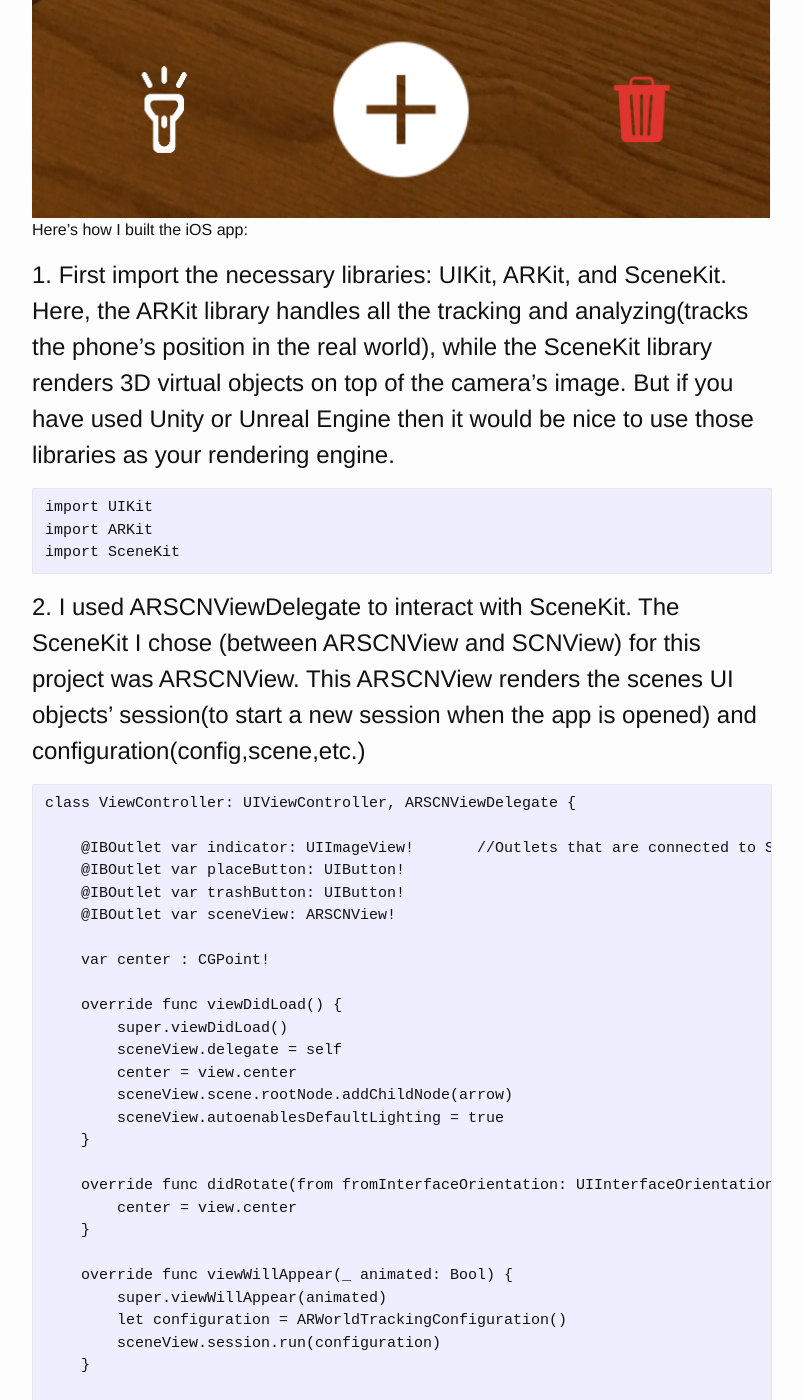
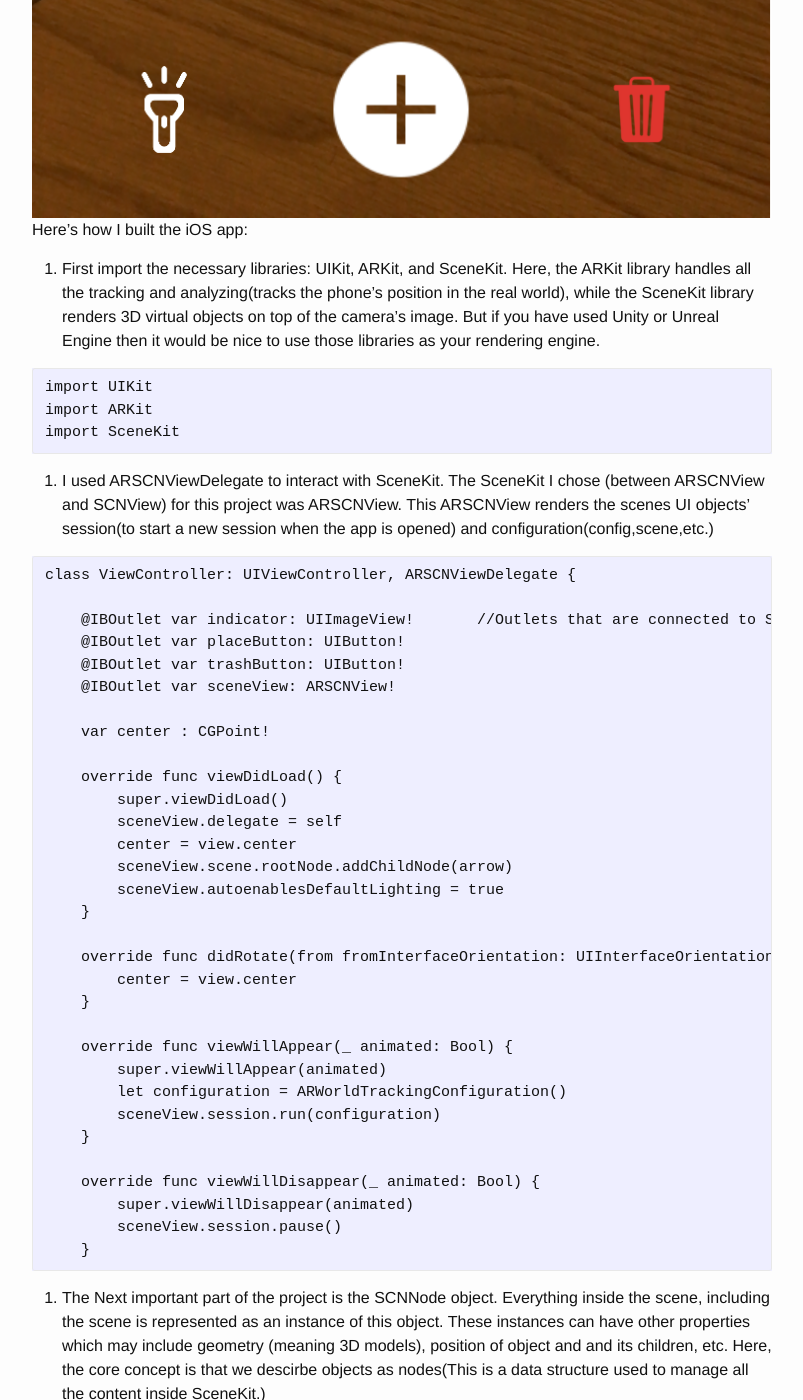
Before and after one commit to alexalwks2/aaronjohn2.github.io, a Jekyll site: the page built from _posts/2018-08-18-ar-ruler.md, in a window 1280 px wide and 1400 px high, scrolled down 1427 px. Shown: the whole window, without its empty margins (238-1041 px from the left). Built offline with Jekyll 4.4.1, drawn with Linux system fonts in a browser that asks for light colours; comment, search, counter and statistics services are not loaded; some of the changed text lies outside the part shown.

Commit message:
Update 2018-08-18-ar-ruler.md

````diff
--- a/_posts/2018-08-18-ar-ruler.md
+++ b/_posts/2018-08-18-ar-ruler.md
@@ -16,7 +16,7 @@ In this project I made a Augmented Reality Ruler which relies on the built in se
 
 Here’s how I built the iOS app:
 
-# 1. First import the necessary libraries: UIKit, ARKit, and SceneKit. Here, the ARKit library handles all the tracking and analyzing(tracks the phone's position in the real world), while the SceneKit library renders 3D virtual objects on top of the camera's image. But if you have used Unity or Unreal Engine then it would be nice to use those libraries as your rendering engine.
+1. First import the necessary libraries: UIKit, ARKit, and SceneKit. Here, the ARKit library handles all the tracking and analyzing(tracks the phone's position in the real world), while the SceneKit library renders 3D virtual objects on top of the camera's image. But if you have used Unity or Unreal Engine then it would be nice to use those libraries as your rendering engine.
 
 ```
 import UIKit
@@ -24,7 +24,7 @@ import ARKit
 import SceneKit
 ```
 
-# 2. I used ARSCNViewDelegate to interact with SceneKit. The SceneKit I chose (between ARSCNView and SCNView) for this project was ARSCNView. This ARSCNView renders the scenes UI objects' session(to start a new session when the app is opened) and configuration(config,scene,etc.)
+2. I used ARSCNViewDelegate to interact with SceneKit. The SceneKit I chose (between ARSCNView and SCNView) for this project was ARSCNView. This ARSCNView renders the scenes UI objects' session(to start a new session when the app is opened) and configuration(config,scene,etc.)
 
 ```
 class ViewController: UIViewController, ARSCNViewDelegate {
@@ -61,7 +61,7 @@ class ViewController: UIViewController, ARSCNViewDelegate {
 ```
 
 
-# 3. The Next important part of the project is the SCNNode object. Everything inside the scene, including the scene is represented as an instance of this object. These instances can have other properties which may include geometry (meaning 3D models), position of object and and its children, etc. Here, the core concept is that we descirbe objects as nodes(This is a data structure used to manage all the content inside SceneKit.)
+3. The Next important part of the project is the SCNNode object. Everything inside the scene, including the scene is represented as an instance of this object. These instances can have other properties which may include geometry (meaning 3D models), position of object and and its children, etc. Here, the core concept is that we descirbe objects as nodes(This is a data structure used to manage all the content inside SceneKit.)
 
 ```
     var startNode: SCNNode!         //variables for setting up Nodes
@@ -75,7 +75,7 @@ class ViewController: UIViewController, ARSCNViewDelegate {
 ```
 
 
-# 4.
+4.
 
 ```
 func renderer(_ renderer: SCNSceneRenderer, updateAtTime time: TimeInterval) {
@@ -92,7 +92,7 @@ func renderer(_ renderer: SCNSceneRenderer, updateAtTime time: TimeInterval) {
 ```
 
 
-# 5.
+5.
 
 ```
   func getAveragePosition(from positions : ArraySlice<SCNVector3>) -> SCNVector3 {
@@ -111,7 +111,7 @@ func renderer(_ renderer: SCNSceneRenderer, updateAtTime time: TimeInterval) {
 ```
 
 
-# 6.
+6.
 
 ```
 @IBAction func placeAction(_ sender: UIButton) {
@@ -169,7 +169,7 @@ func renderer(_ renderer: SCNSceneRenderer, updateAtTime time: TimeInterval) {
 ```
 
 
-# 7.
+7.
 
 ```
  @IBAction func deleteAction(_ sender: UIButton) {
@@ -182,7 +182,7 @@ func renderer(_ renderer: SCNSceneRenderer, updateAtTime time: TimeInterval) {
 ```
 
 
-# 8.
+8.
 
 ```
 @IBAction func toggleTorch(_ sender: UIButton) {
@@ -211,7 +211,7 @@ func renderer(_ renderer: SCNSceneRenderer, updateAtTime time: TimeInterval) {
 ```
 
 
-# 9.
+9.
 
 ```
 extension SCNGeometry {
````
